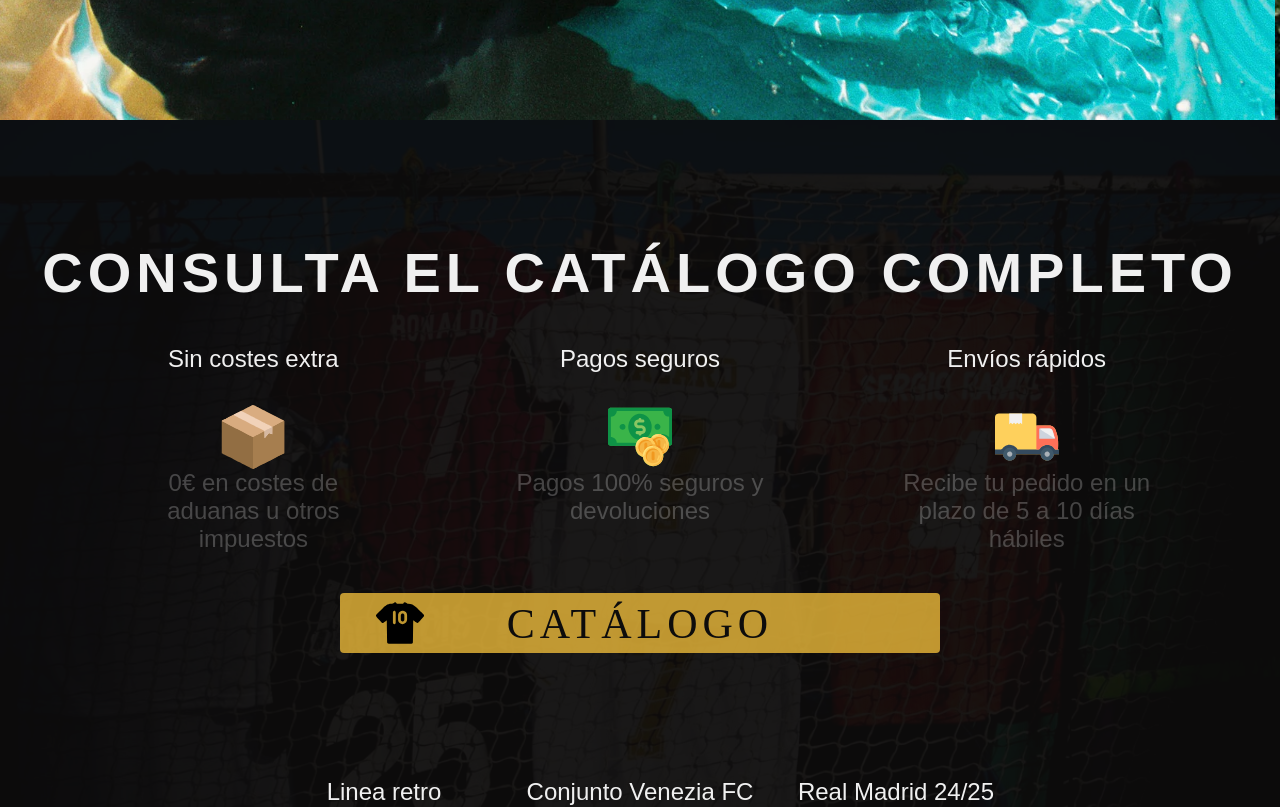
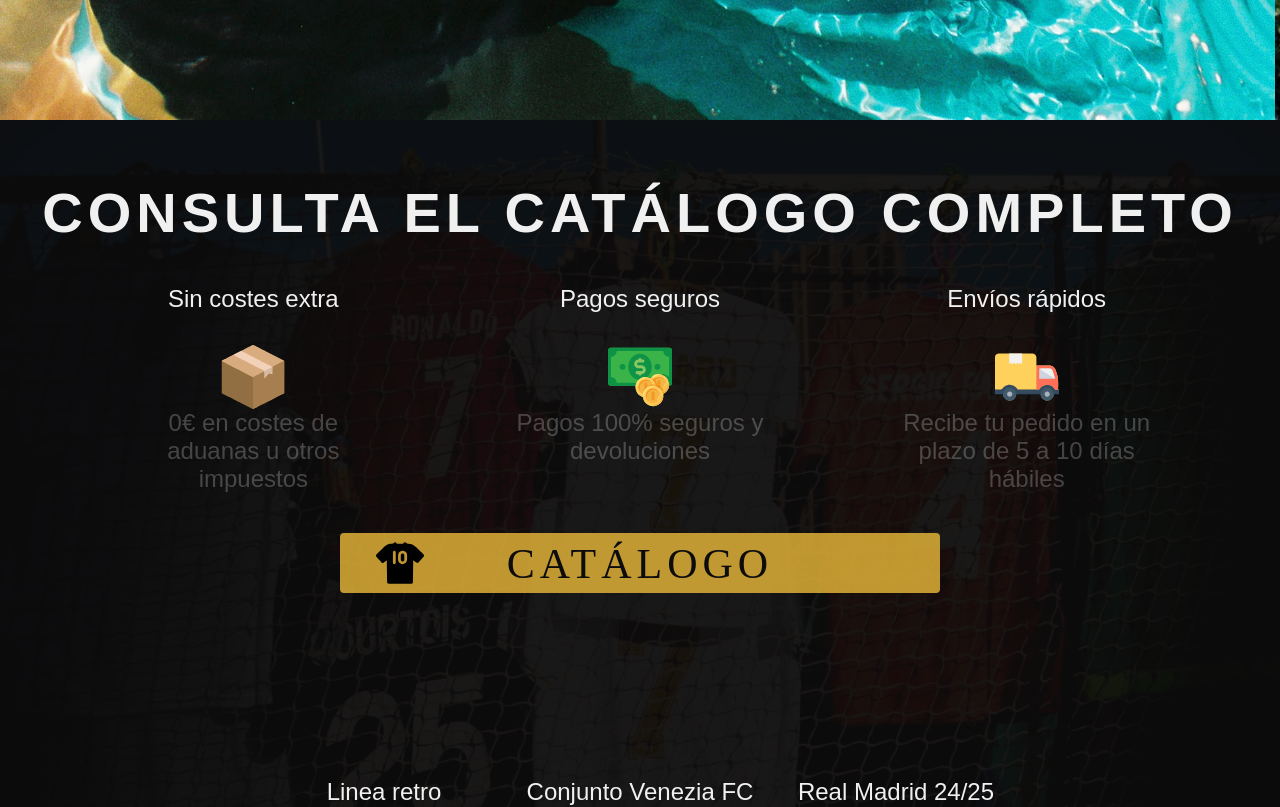
Before and after one commit to Perdikakis/Proxecto-DAW-23-24, a React (Vite) app in the folder frontend/: page / in a window 1280 px wide. Shown: the part 1160-1967 px from the top of the page. Built offline with nearby package versions, Linux system fonts and the light colour scheme; no server answers; a web font is replaced by a local one.

Commit message:
correccion-css

```diff
--- a/frontend/src/App.jsx
+++ b/frontend/src/App.jsx
@@ -2,7 +2,7 @@ import React, { useEffect, useState } from "react";
 import axios from "axios";
 import Header from "./componentes/Header";
 import Footer from "./componentes/Footer";
-import Main from "./componentes/Landing";
+import Landing from "./componentes/Landing";
 import LoadingScreen from "./componentes/LoadingScreen";
 import { BrowserRouter as Router, Route, Routes } from "react-router-dom";
 import Tienda from "./componentes/Tienda"; // Asegúrate de que la ruta sea correcta
@@ -47,7 +47,7 @@ const App = () => {
       <div style={{ opacity: loading ? 0 : 1, transition: 'opacity 1s ease' }}>
         <Header />
         <Routes>
-          <Route path="/" element={<Main />} />
+          <Route path="/" element={<Landing />} />
           <Route path="/tienda" element={<Tienda />} /> {/* Define la ruta para el nuevo componente */}
         </Routes>
         <Footer />
--- a/frontend/src/componentes/Landing.jsx
+++ b/frontend/src/componentes/Landing.jsx
@@ -1,11 +1,10 @@
 import React from "react";
 import { Link } from 'react-router-dom';
-import '../css/Main.css';
 import '../css/Landing.css'
 import Slider from './Slider'
 import Mosaico from "./Mosaico";
 
-const Main = () => {
+const Landing = () => {
   const galeria1=[
     "/img/fondos/galeria1/1.webp",
     "/img/fondos/galeria1/2.webp",
@@ -105,4 +104,4 @@ const Main = () => {
   );
 };
 
-export default Main;
+export default Landing;
--- a/frontend/src/componentes/Tienda.jsx
+++ b/frontend/src/componentes/Tienda.jsx
@@ -1,5 +1,4 @@
 import React from "react";
-import '../css/Main.css';
 import '../css/Tienda.css'
 import Destacadas from "./Destacadas";
 import Buscador from "./Buscador";
@@ -7,7 +6,7 @@ import TopVentas from "./TopVentas";
 
 const Tienda = () => {
   return (
-    <main className="main">
+    <main className="main-tienda">
       <h1>Camisetas destacadas</h1>
       {/*<Destacadas />*/}
       <Buscador />
--- a/frontend/src/css/Landing.css
+++ b/frontend/src/css/Landing.css
@@ -1,3 +1,18 @@
+.main {
+    position: relative;
+    min-width: 100vw;
+    min-height: 900px;
+    background-color: #0D0C0C;
+    display: flex;
+    flex-direction: column;
+    align-items: center;
+    justify-content: space-around;
+    gap: 40px;
+    color: #f0f0f0;
+    padding: 60px;
+    z-index: 0;
+}
+
 /* doble fondo */
 .main::after {
     content: "";
--- a/frontend/src/css/Main.css
+++ /dev/null
@@ -1,18 +0,0 @@
-main {
-    min-height: 100vh;
-    flex: 1 0 auto;
-}
-
-.main {
-  position: relative;
-  min-width: 100vw;
-  min-height: 900px;
-  background-color: #0D0C0C;
-  display: flex;
-  flex-direction: column;
-  align-items: center;
-  gap: 40px;
-  color: #f0f0f0;
-  padding: 60px;
-  z-index: 0;
-}
--- a/frontend/src/css/Tienda.css
+++ b/frontend/src/css/Tienda.css
@@ -1,12 +1,20 @@
-.main {
-    height: 100vh;
-    padding-top: 120px;
-    display: flex;
-    flex-direction: column;
+.main-tienda {
+  position: relative;
+  min-width: 100vw;
+  min-height: 100vh;
+  background-color: #0D0C0C;
+  display: flex;
+  flex-direction: column;
+  align-items: center;
+  justify-content: space-around;
+  gap: 40px;
+  color: #f0f0f0;
+  padding: 60px;
+  padding-top: 120px;
+  z-index: 0;
 }
-
 /* doble fondo */
-.main::after {
+.main-tienda::after {
     content: "";
     position: absolute;
     top: 0;
```
